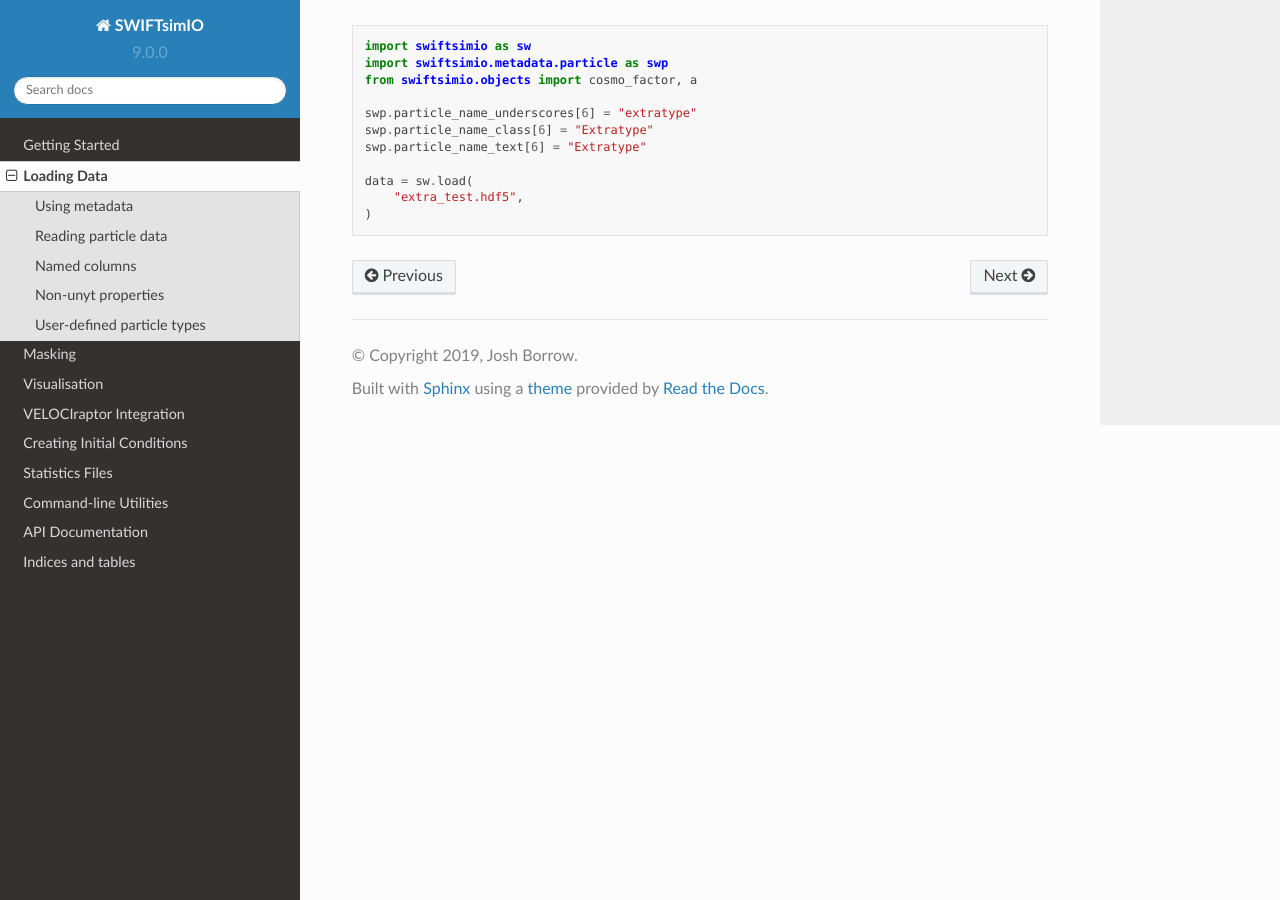
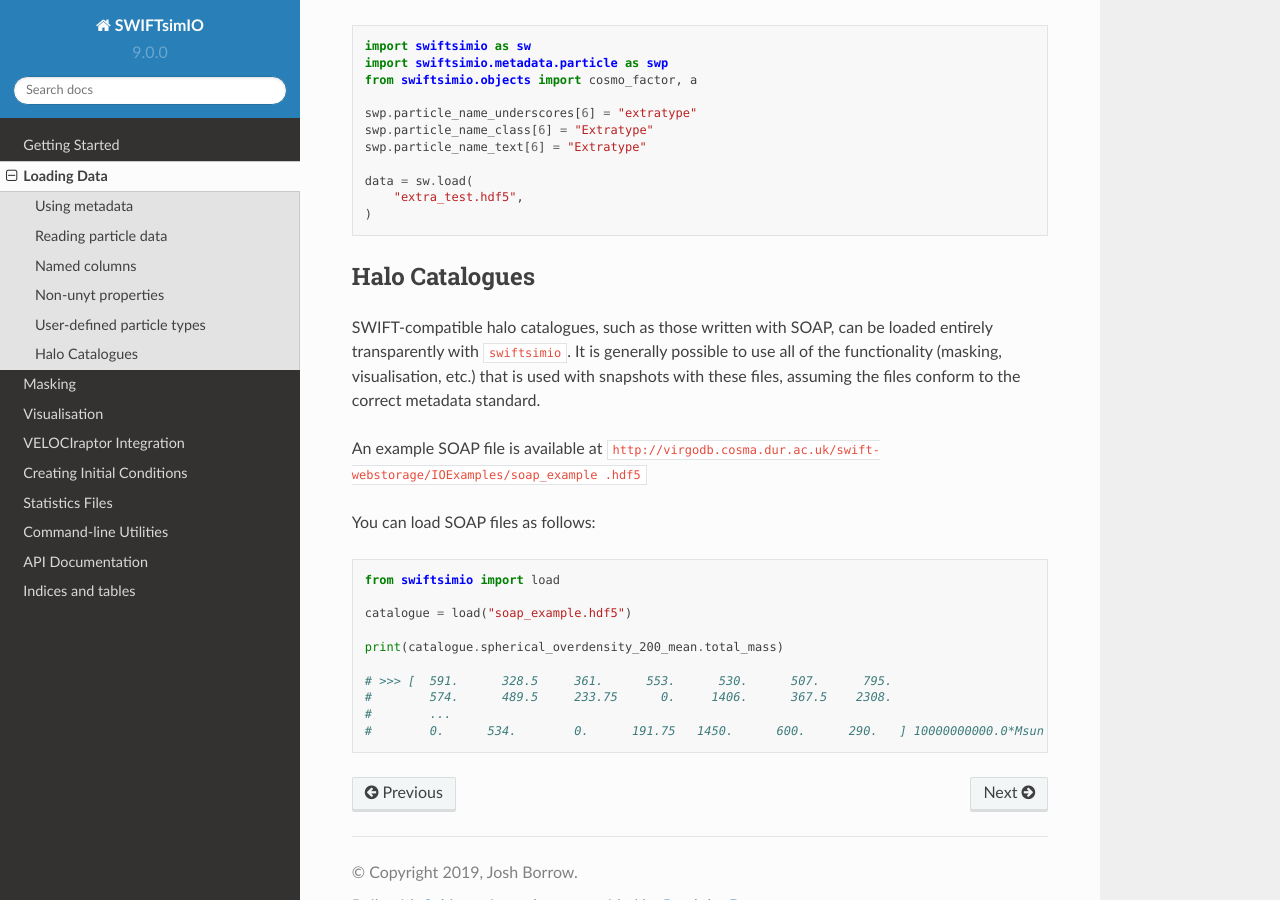
Before and after one commit to SWIFTSIM/swiftsimio, a Sphinx documentation site: the page built from docs/source/loading_data/index.rst, in a window 1280 px wide and 900 px high, scrolled down 4900 px. Built offline with Sphinx 7.4.7 and the Read the Docs theme 2.0.0, drawn with Linux system fonts in a browser that asks for light colours; pages that are not in the unit, such as notebooks, are missing from menus; the version number is read from the project's files by our own code; some of the changed text lies outside the part shown.

Commit message:
Added SOAP docs

```diff
--- a/docs/source/loading_data/index.rst
+++ b/docs/source/loading_data/index.rst
@@ -4,9 +4,9 @@ Loading Data
 The main purpose of :mod:`swiftsimio` is to load data. This section will tell
 you all about four main objects:
 
-+ :obj:`swiftsimio.reader.SWIFTUnits`, responsible for creating a correspondence between
++ :obj:`swiftsimio.metadata.objects.SWIFTUnits`, responsible for creating a correspondence between
   the SWIFT units and :mod:`unyt` objects.
-+ :obj:`swiftsimio.reader.SWIFTMetadata`, responsible for loading any required information
++ :obj:`swiftsimio.metadata.objects.SWIFTMetadata`, responsible for loading any required information
   from the SWIFT headers into python-readable data.
 + :obj:`swiftsimio.reader.SWIFTDataset`, responsible for holding all particle data, and
   keeping track of the above two objects.
@@ -47,8 +47,8 @@ notebook, and you will see that it contains several sub-objects:
   simulation.
 + ``data.dark_matter``, likewise containing information about the dark matter
   particles in the simulation.
-+ ``data.metadata``, an instance of :obj:`swiftsimio.reader.SWIFTMetadata`
-+ ``data.units``, an instance of :obj:`swiftsimio.reader.SWIFTUnits`
++ ``data.metadata``, an instance of :obj:`swiftsimio.metadata.objects.SWIFTSnapshotMetadata`
++ ``data.units``, an instance of :obj:`swiftsimio.metadata.objects.SWIFTUnits`
 
 Using metadata
 --------------
@@ -268,3 +268,32 @@ in SWIFT will be automatically read.
    data = sw.load(
        "extra_test.hdf5",
    )
+
+
+Halo Catalogues
+---------------
+
+SWIFT-compatible halo catalogues, such as those written with SOAP, can be
+loaded entirely transparently with ``swiftsimio``. It is generally possible
+to use all of the functionality (masking, visualisation, etc.) that is used
+with snapshots with these files, assuming the files conform to the
+correct metadata standard.
+
+An example SOAP file is available at
+``http://virgodb.cosma.dur.ac.uk/swift-webstorage/IOExamples/soap_example
+.hdf5``
+
+You can load SOAP files as follows:
+
+.. code-block:: python
+
+   from swiftsimio import load
+
+   catalogue = load("soap_example.hdf5")
+
+   print(catalogue.spherical_overdensity_200_mean.total_mass)
+
+   # >>> [  591.      328.5     361.      553.      530.      507.      795.
+   #        574.      489.5     233.75      0.     1406.      367.5    2308.
+   #        ...
+   #        0.      534.        0.      191.75   1450.      600.      290.   ] 10000000000.0*Msun (Physical)
```
